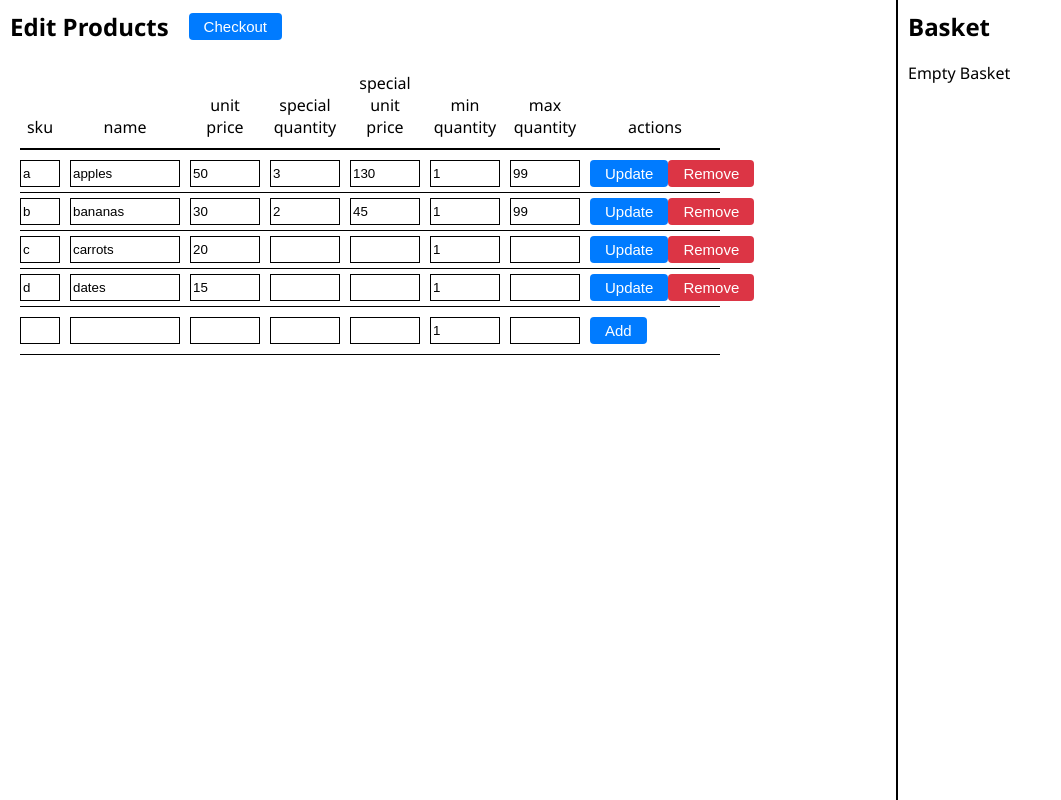
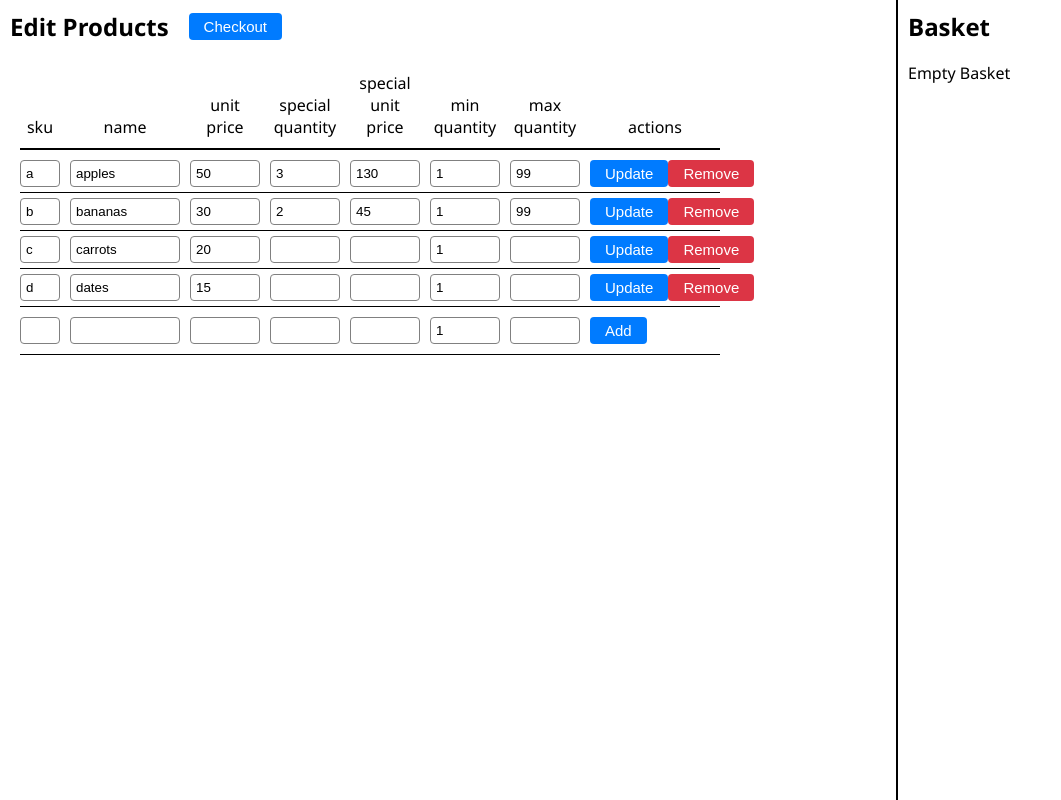
Before and after one commit to DatKyle/checkout_kata, a React (Create React App) app: page / in a window 1280 px wide. Both pictures are taken after a click on the button "Edit Products". Shown: the whole page, without its empty margins (0-1061 px from the left). Built offline with nearby package versions, Linux system fonts and the light colour scheme.

Commit message:
Styled inputs

```diff
--- a/src/App.css
+++ b/src/App.css
@@ -50,10 +50,6 @@ body {
 .edit.products .row p,
 .edit.products .row input {
   width: inherit;
-}
-
-.edit.products .row input {
-  border: solid black 1px;
 }
 
 .edit.products .row.header p {
@@ -267,3 +263,23 @@ button.warning {
 /*
   End of button styling
 */
+
+/*
+  Start of input styling
+*/
+
+input {
+  border: solid grey 1px;
+  border-radius: 0.25rem;
+  padding: 5px 5px;
+}
+
+input.no-border {
+  border: none;
+  background-color: #6c757d;
+  color: white;
+}
+
+/*
+  End of input styling
+*/
```
